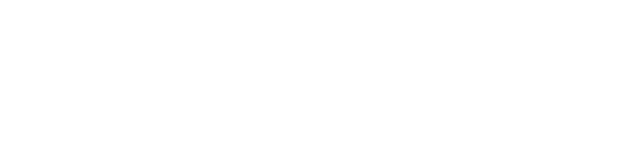
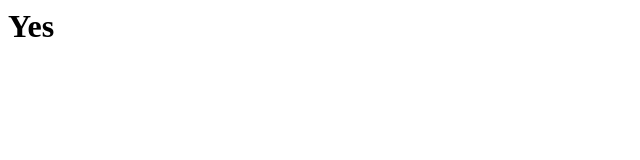
Before and after one commit to gravureartistique868/gravureartistique868.github.io, a plain HTML site: page index.html in a window 1280 px wide. Shown: the full height of the page, 0-640 px from the left. Drawn offline with Linux system fonts and the light colour scheme.

Commit message:
Favicon and Header

```diff
--- a/index.html
+++ b/index.html
@@ -1,8 +1,12 @@
 <html>
     <head>
-        <title>Gravure Artistique 868</title>
+        <link rel="icon" href="/Assets/Images/Favicon.png">
     </head>
     <body>
+        <div class="header">
+            <h1>Yes</h1>
+
+        </div>
 
     </body>
 </html>
--- a/styles.css
+++ b/styles.css
@@ -0,0 +1,3 @@
+.header{
+    color: purple;
+}
```
Also changed, not shown: Assets/Images/Favicon.png (added), Assets/Images/Logo.png (added).
